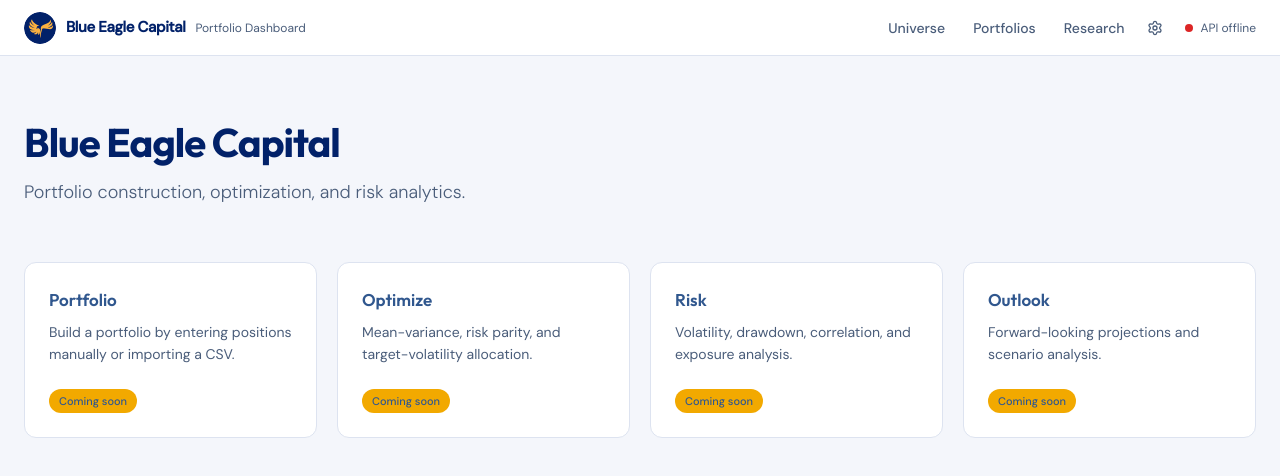
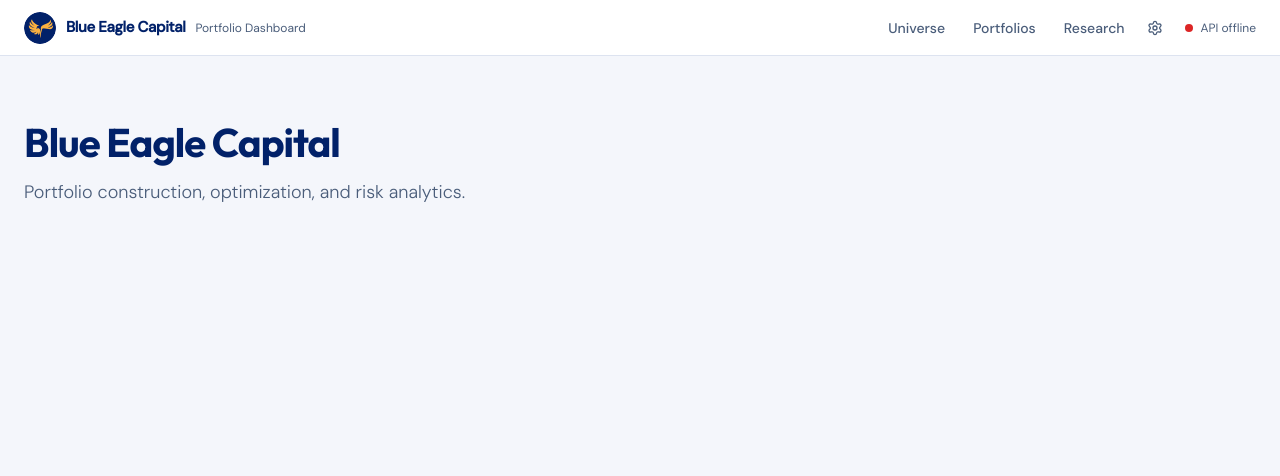
Before and after one commit to mosgus/BECdashboard, a React (Vite) app in the folder frontend/: page / in a window 1280 px wide. Shown: the top 476 px of the page. Built offline with nearby package versions, Linux system fonts and the light colour scheme; no server answers.

Commit message:
Removed stupid idiot cards

```diff
--- a/frontend/src/pages/LaunchPage.tsx
+++ b/frontend/src/pages/LaunchPage.tsx
@@ -1,27 +1,7 @@
 import { useEffect, useState } from 'react'
 import type { JSX } from 'react'
-import { EntryCard } from '../components/EntryCard'
 import { NewsSection } from '../components/NewsSection'
 import { getUniverse } from '../api/client'
-
-const ENTRY_CARDS = [
-  {
-    title: 'Portfolio',
-    description: 'Build a portfolio by entering positions manually or importing a CSV.',
-  },
-  {
-    title: 'Optimize',
-    description: 'Mean-variance, risk parity, and target-volatility allocation.',
-  },
-  {
-    title: 'Risk',
-    description: 'Volatility, drawdown, correlation, and exposure analysis.',
-  },
-  {
-    title: 'Outlook',
-    description: 'Forward-looking projections and scenario analysis.',
-  },
-]
 
 export function LaunchPage(): JSX.Element {
   const [universeLoading, setUniverseLoading] = useState(true)
@@ -50,11 +30,6 @@
         ) : (
           <NewsSection />
         )}
-        <section className="grid grid-cols-1 sm:grid-cols-2 lg:grid-cols-4 gap-5 mt-14">
-          {ENTRY_CARDS.map((card) => (
-            <EntryCard key={card.title} title={card.title} description={card.description} />
-          ))}
-        </section>
       </main>
     </div>
   )
```
